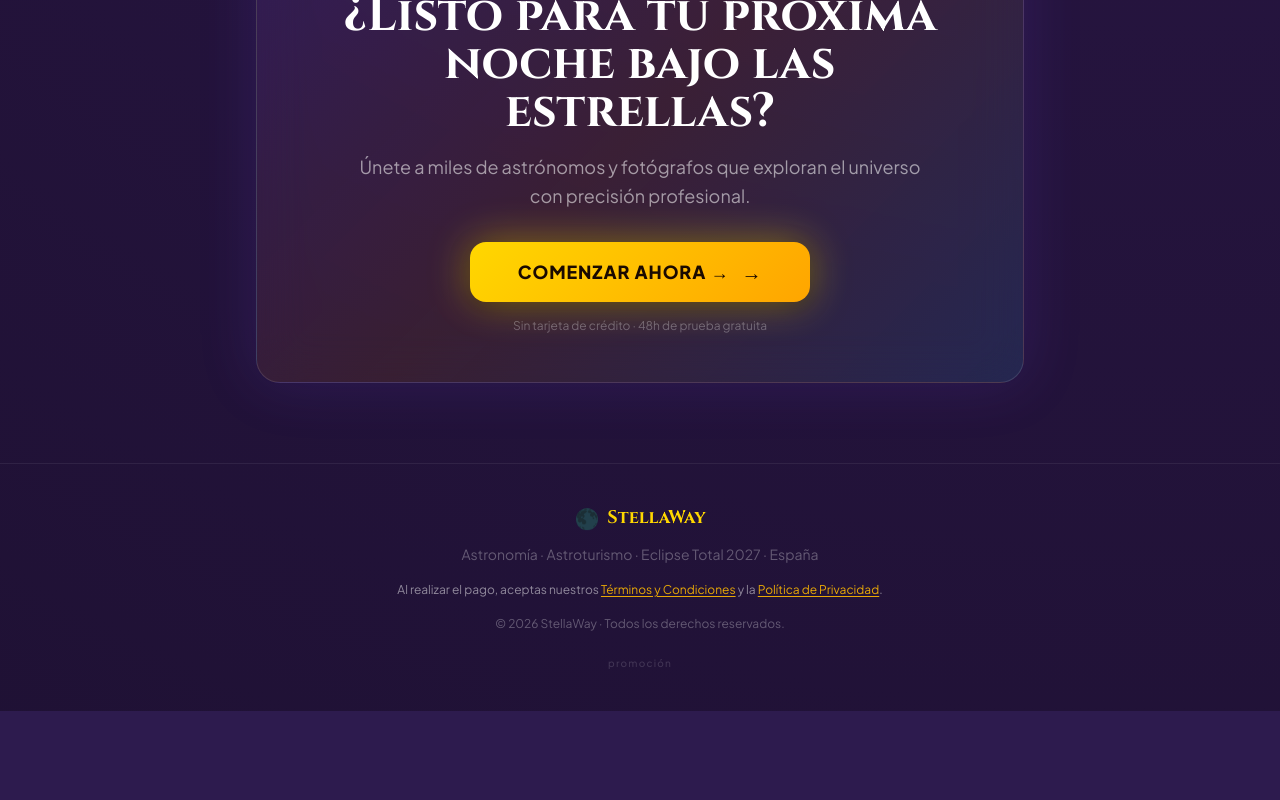
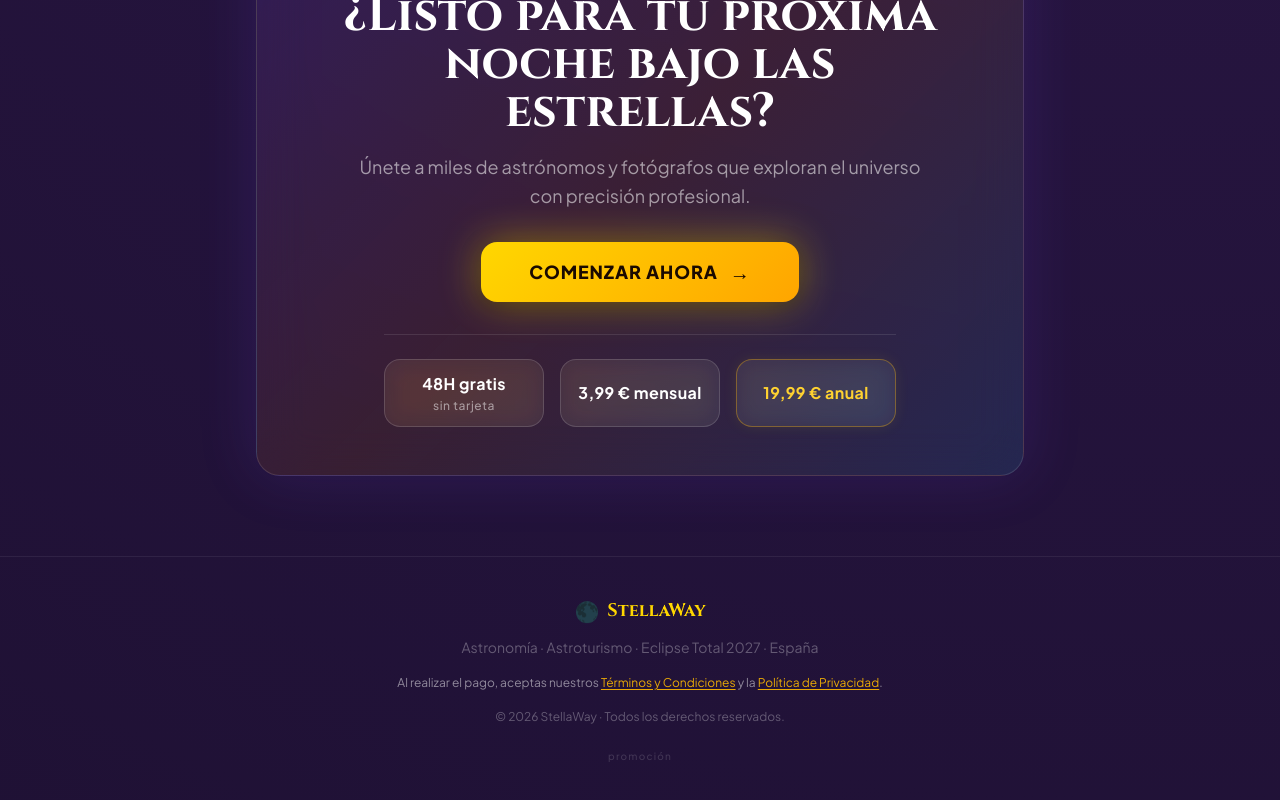
Before and after one commit to victoriafaci-oss/stellaway, a React (Vite) app: page / in a window 1280 px wide. Shown: the part 6174-6974 px from the top of the page. Before the commit the page ends 6885 px from the top, so only its background shows below. Built offline with nearby package versions, Linux system fonts and the light colour scheme; no server answers; the database is empty; a web font is replaced by a local one.

Commit message:
feat: update landing page CTA and add pricing info
Replace the CTA text and introduce a pricing overview section to provide users with clear information about trial periods and subscription tiers.

```diff
--- a/src/components/LandingPage.tsx
+++ b/src/components/LandingPage.tsx
@@ -1340,10 +1340,31 @@ export const LandingPage: React.FC<LandingPageProps> = ({
               boxShadow: '0 0 40px rgba(255,215,0,0.45), 0 4px 20px rgba(0,0,0,0.4)',
             }}
           >
-            <span>{t('landingCtaBtn', 'Lo Quiero')}</span>
+            <span>{t('landingCtaBtn', 'Comenzar Ahora')}</span>
             <span className="text-xl">→</span>
           </button>
-          <p className="mt-4 text-white/30 text-xs">{t('landingCtaNote', 'Sin tarjeta de crédito · 48h de prueba gratuita')}</p>
+
+          {/* Tres cajitas informativas de tarifas (sin enlaces ni redirección a Stripe) */}
+          <div className="grid grid-cols-3 gap-2.5 sm:gap-4 max-w-lg mx-auto mt-8 pt-6 border-t border-white/10">
+            <div className="py-3 px-2 sm:px-4 rounded-xl sm:rounded-2xl bg-white/[0.05] border border-white/15 backdrop-blur-md flex flex-col items-center justify-center text-center select-none cursor-default">
+              <span className="text-xs sm:text-sm md:text-base font-bold text-white tracking-wide">
+                {t('landingTariffFree', '48H gratis')}
+              </span>
+              <span className="text-[10px] sm:text-xs text-white/50 tracking-wider font-medium mt-0.5">
+                {t('landingTariffNoCard', 'sin tarjeta')}
+              </span>
+            </div>
+            <div className="py-3 px-2 sm:px-4 rounded-xl sm:rounded-2xl bg-white/[0.05] border border-white/15 backdrop-blur-md flex flex-col items-center justify-center text-center select-none cursor-default">
+              <span className="text-xs sm:text-sm md:text-base font-bold text-white tracking-wide">
+                {t('landingTariffMonthly', '3,99 € mensual')}
+              </span>
+            </div>
+            <div className="py-3 px-2 sm:px-4 rounded-xl sm:rounded-2xl bg-white/[0.05] border border-amber-400/35 backdrop-blur-md flex flex-col items-center justify-center text-center select-none cursor-default shadow-[0_0_15px_rgba(255,215,0,0.08)]">
+              <span className="text-xs sm:text-sm md:text-base font-bold text-amber-300 tracking-wide">
+                {t('landingTariffAnnual', '19,99 € anual')}
+              </span>
+            </div>
+          </div>
         </div>
       </section>
 
--- a/src/data/translations.ts
+++ b/src/data/translations.ts
@@ -195,7 +195,11 @@ export const TRANSLATIONS: Record<SupportedLanguage, Record<string, string>> = {
     landingTestimonialsTitle: "Amantes del cielo que ya confían en StellaWay",
     landingCtaTitle: "¿Listo para tu próxima noche bajo las estrellas?",
     landingCtaDesc: "Únete a miles de astrónomos y fotógrafos que exploran el universo con precisión profesional.",
-    landingCtaBtn: "Comenzar Ahora →",
+    landingCtaBtn: "Comenzar Ahora",
+    landingTariffFree: "48H gratis",
+    landingTariffNoCard: "sin tarjeta",
+    landingTariffMonthly: "3,99 € mensual",
+    landingTariffAnnual: "19,99 € anual",
 
     // Landing Features (5 cards)
     landingFeature1Title: "Modo Luz Roja (Visión Nocturna)",
@@ -556,7 +560,11 @@ export const TRANSLATIONS: Record<SupportedLanguage, Record<string, string>> = {
     landingTestimonialsTitle: "Sky lovers who already trust StellaWay",
     landingCtaTitle: "Ready for your next night under the stars?",
     landingCtaDesc: "Join thousands of astronomers and photographers exploring the universe with professional precision.",
-    landingCtaBtn: "Get Started Now →",
+    landingCtaBtn: "Get Started Now",
+    landingTariffFree: "48h free",
+    landingTariffNoCard: "no card needed",
+    landingTariffMonthly: "€3.99 monthly",
+    landingTariffAnnual: "€19.99 annual",
 
     // Landing Features (5 cards)
     landingFeature1Title: "Red Light Mode (Night Vision)",
@@ -917,7 +925,11 @@ export const TRANSLATIONS: Record<SupportedLanguage, Record<string, string>> = {
     landingTestimonialsTitle: "Passionnés du ciel qui font déjà confiance à StellaWay",
     landingCtaTitle: "Prêt pour votre prochaine nuit sous les étoiles ?",
     landingCtaDesc: "Rejoignez des milliers d’astronomes et photographes explorant l’univers avec une précision professionnelle.",
-    landingCtaBtn: "Commencer Maintenant →",
+    landingCtaBtn: "Commencer Maintenant",
+    landingTariffFree: "48h gratuit",
+    landingTariffNoCard: "sans carte",
+    landingTariffMonthly: "3,99 € mensuel",
+    landingTariffAnnual: "19,99 € annuel",
 
     // Landing Features (5 cards)
     landingFeature1Title: "Mode Lumière Rouge (Vision Nocturne)",
@@ -1278,7 +1290,11 @@ export const TRANSLATIONS: Record<SupportedLanguage, Record<string, string>> = {
     landingTestimonialsTitle: "Amantes do céu que já confiam no StellaWay",
     landingCtaTitle: "Pronto para a sua próxima noite sob as estrelas?",
     landingCtaDesc: "Junte-se a milhares de astrônomos e fotógrafos que exploram o universo com precisão profissional.",
-    landingCtaBtn: "Começar Agora →",
+    landingCtaBtn: "Começar Agora",
+    landingTariffFree: "48h grátis",
+    landingTariffNoCard: "sem cartão",
+    landingTariffMonthly: "3,99 € mensal",
+    landingTariffAnnual: "19,99 € anual",
 
     // Landing Features (5 cards)
     landingFeature1Title: "Modo Luz Vermelha (Visão Noturna)",
@@ -1639,7 +1655,11 @@ export const TRANSLATIONS: Record<SupportedLanguage, Record<string, string>> = {
     landingTestimonialsTitle: "Appassionati del cielo che si affidano già a StellaWay",
     landingCtaTitle: "Pronto per la tua prossima notte sotto le stelle?",
     landingCtaDesc: "Unisciti a migliaia di astronomi e fotografi che esplorano l’universo con precisione professionale.",
-    landingCtaBtn: "Inizia Ora →",
+    landingCtaBtn: "Inizia Ora",
+    landingTariffFree: "48 ore gratis",
+    landingTariffNoCard: "senza carta",
+    landingTariffMonthly: "3,99 € mensile",
+    landingTariffAnnual: "19,99 € annuale",
 
     // Landing Features (5 cards)
     landingFeature1Title: "Modalità Luce Rossa (Visione Notturna)",
@@ -2000,7 +2020,11 @@ export const TRANSLATIONS: Record<SupportedLanguage, Record<string, string>> = {
     landingTestimonialsTitle: "Sternenbegeisterte, die bereits auf StellaWay vertrauen",
     landingCtaTitle: "Bereit für deine nächste Nacht unter den Sternen?",
     landingCtaDesc: "Schließe dich Tausenden von Astronomen und Fotografen an, die das Universum mit professioneller Präzision erkunden.",
-    landingCtaBtn: "Jetzt Starten →",
+    landingCtaBtn: "Jetzt Starten",
+    landingTariffFree: "48h gratis",
+    landingTariffNoCard: "ohne Kreditkarte",
+    landingTariffMonthly: "3,99 € monatlich",
+    landingTariffAnnual: "19,99 € jährlich",
 
     // Landing Features (5 cards)
     landingFeature1Title: "Rotlichtmodus (Nachtsicht)",
```
